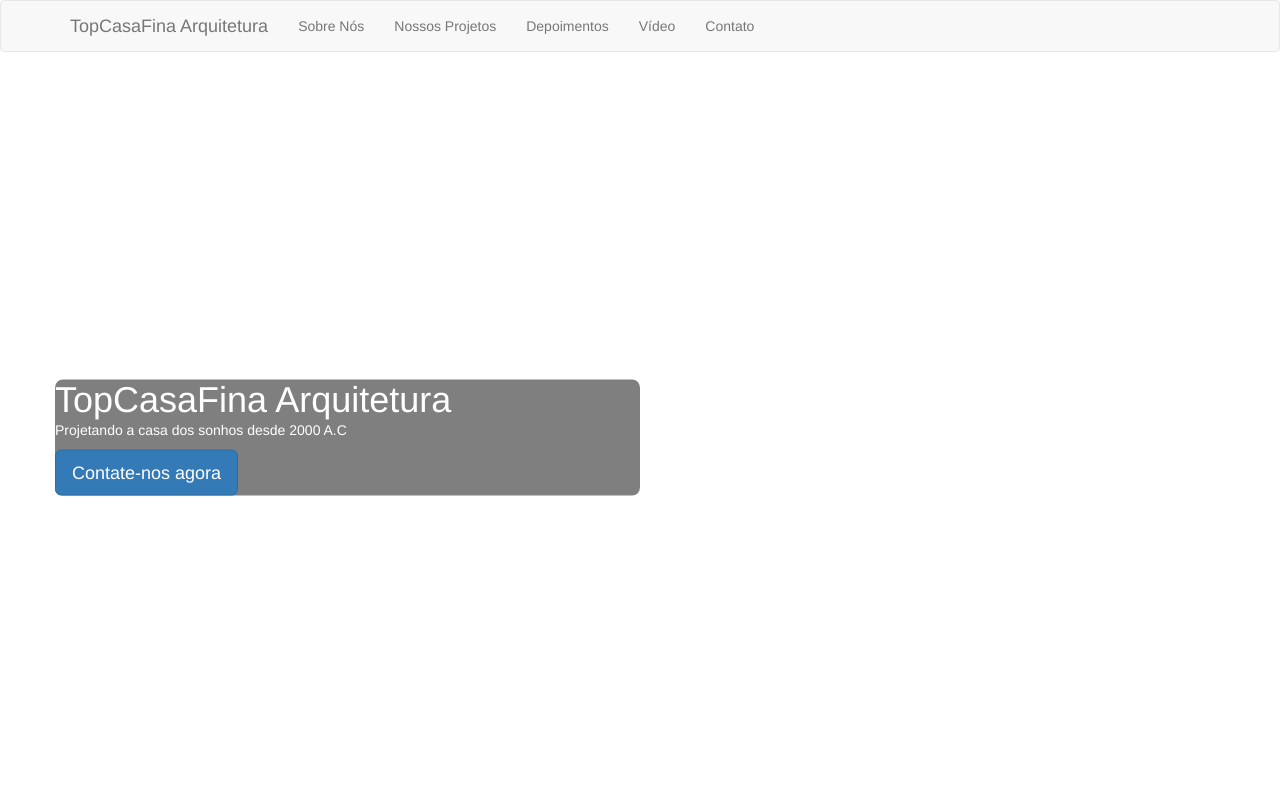
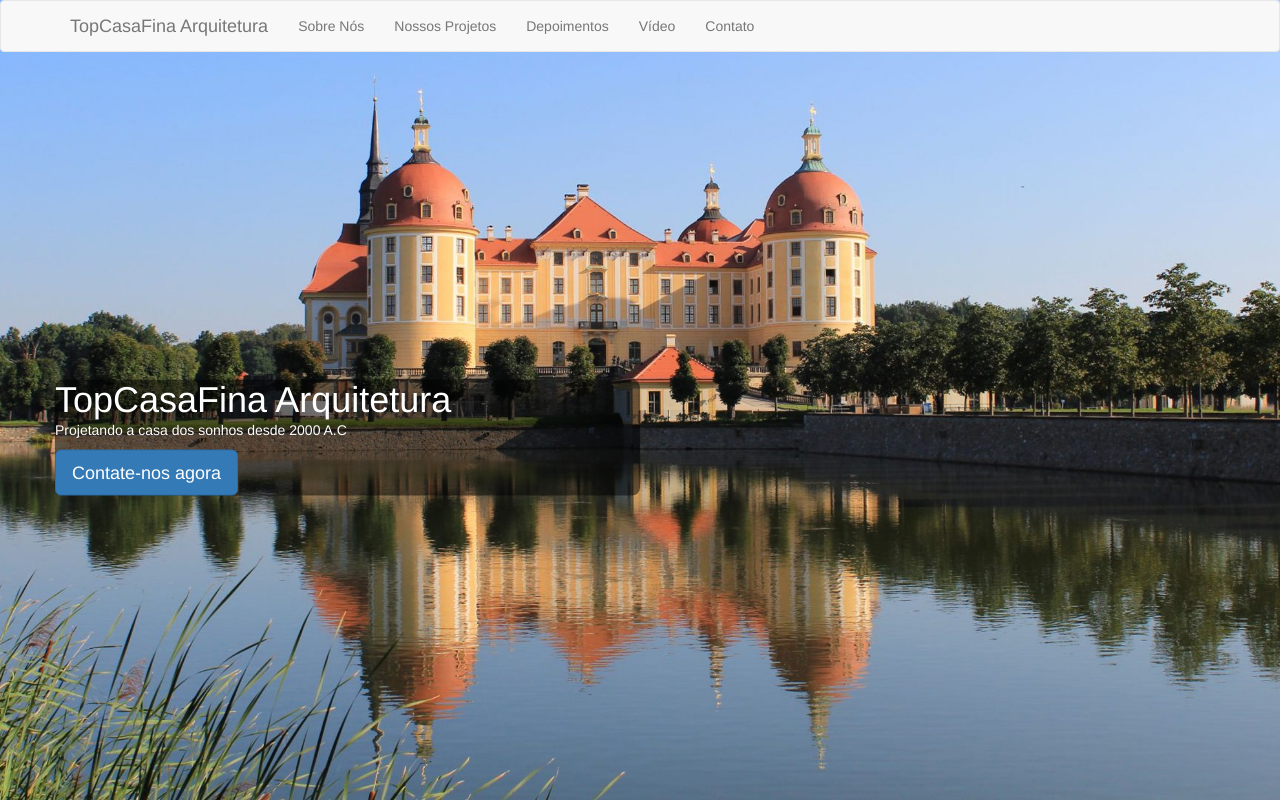
Before and after one commit to brunoholanda/CasaFinaArquitetura, a plain HTML site: page index.html in a window 1280 px wide. Shown: the top 802 px of the page. Drawn offline with Linux system fonts and the light colour scheme.

Commit message:
Update estilos.css

```diff
--- a/estilos.css
+++ b/estilos.css
@@ -8,7 +8,7 @@ body {
 }
 
 header {
-    background-image: url(../BootStrap/assets/img/castelo.jpg);
+    background-image: url(assets/img/castelo.jpg);
     background-size: cover;
     background-position: top center;
     height: 100%;
```
